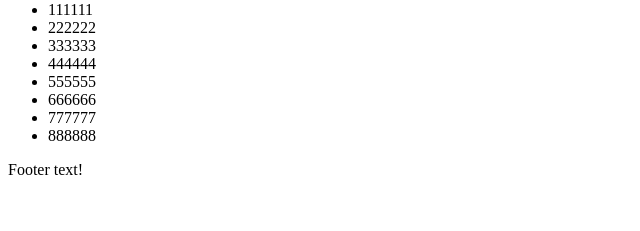
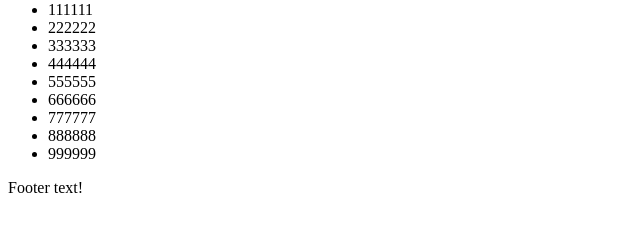
Before and after one commit to perehid/my-page, a plain HTML site: page index.html in a window 1280 px wide. Shown: the part 79-310 px from the top of the page, without its empty margins (0-640 px from the left). Drawn offline with Linux system fonts and the light colour scheme.

Commit message:
add 9999 li

```diff
--- a/index.html
+++ b/index.html
@@ -16,6 +16,7 @@
     <li>666666</li>
     <li>777777</li>
     <li>888888</li>
+    <li>999999</li>
   </ul>
 <footer>Footer text!</footer>
 </body>
```
